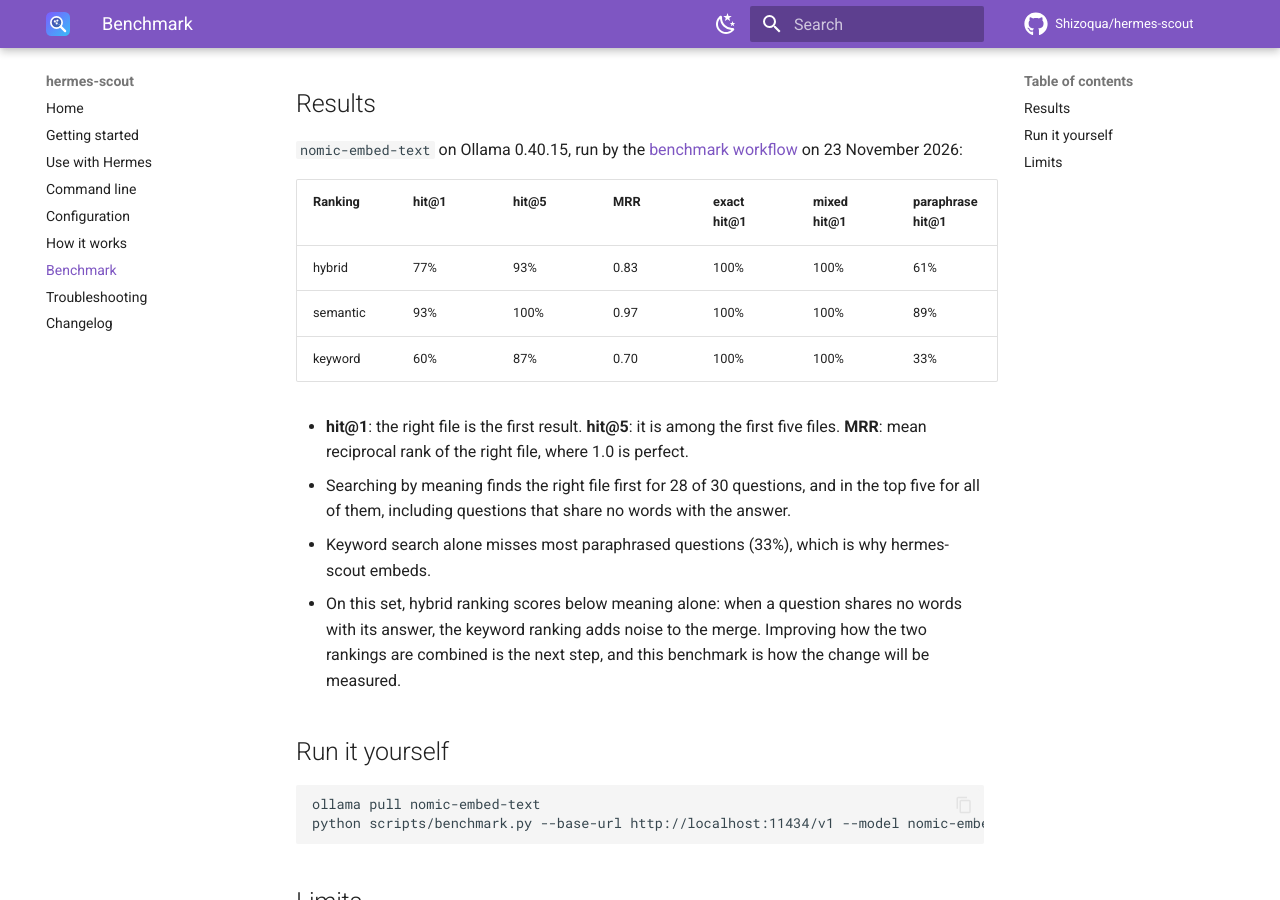
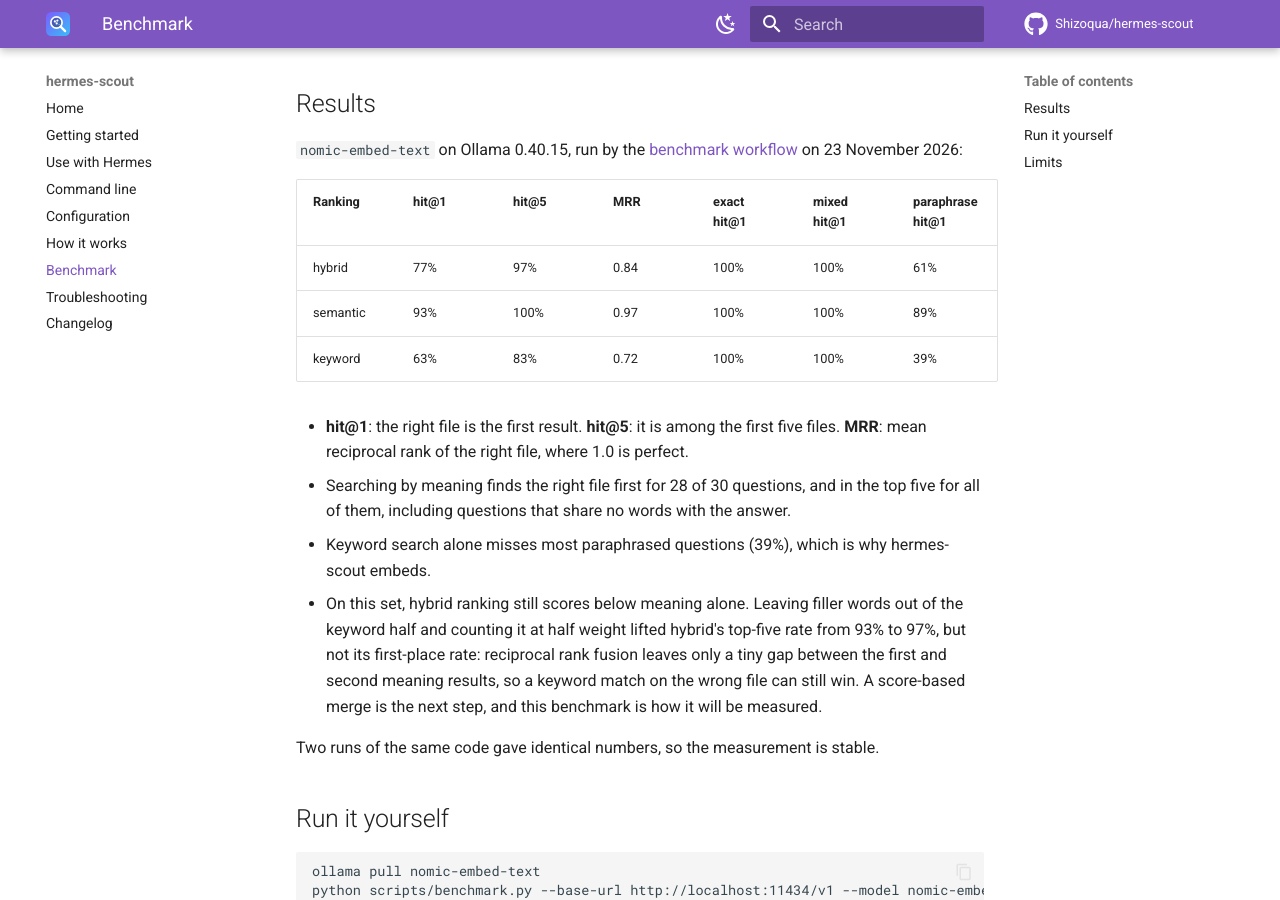
Before and after one commit to Shizoqua/hermes-scout, an MkDocs documentation site: the page built from docs/benchmark.md, in a window 1280 px wide and 900 px high, scrolled down 319 px. Built offline with MkDocs 1.6.1 and Material for MkDocs 9.7.7, drawn with Linux system fonts in a browser that asks for light colours; comment, search, counter and statistics services are not loaded.

Commit message:
Update the benchmark results for the new hybrid ranking
nomic-embed-text, benchmark run on this branch: hybrid 77% hit@1 and
97% hit@5 (was 93%), MRR 0.84; keyword 63% hit@1; semantic unchanged at
93%. Notes why hybrid still trails meaning-only ranking.

```diff
--- a/docs/benchmark.md
+++ b/docs/benchmark.md
@@ -17,18 +17,22 @@ on 23 November 2026:
 
 | Ranking | hit@1 | hit@5 | MRR | exact hit@1 | mixed hit@1 | paraphrase hit@1 |
 |---|---|---|---|---|---|---|
-| hybrid | 77% | 93% | 0.83 | 100% | 100% | 61% |
+| hybrid | 77% | 97% | 0.84 | 100% | 100% | 61% |
 | semantic | 93% | 100% | 0.97 | 100% | 100% | 89% |
-| keyword | 60% | 87% | 0.70 | 100% | 100% | 33% |
+| keyword | 63% | 83% | 0.72 | 100% | 100% | 39% |
 
 - **hit@1**: the right file is the first result. **hit@5**: it is among the first five files.
   **MRR**: mean reciprocal rank of the right file, where 1.0 is perfect.
 - Searching by meaning finds the right file first for 28 of 30 questions, and in the top five for
   all of them, including questions that share no words with the answer.
-- Keyword search alone misses most paraphrased questions (33%), which is why hermes-scout embeds.
-- On this set, hybrid ranking scores below meaning alone: when a question shares no words with its
-  answer, the keyword ranking adds noise to the merge. Improving how the two rankings are combined
-  is the next step, and this benchmark is how the change will be measured.
+- Keyword search alone misses most paraphrased questions (39%), which is why hermes-scout embeds.
+- On this set, hybrid ranking still scores below meaning alone. Leaving filler words out of the
+  keyword half and counting it at half weight lifted hybrid's top-five rate from 93% to 97%, but not
+  its first-place rate: reciprocal rank fusion leaves only a tiny gap between the first and second
+  meaning results, so a keyword match on the wrong file can still win. A score-based merge is the
+  next step, and this benchmark is how it will be measured.
+
+Two runs of the same code gave identical numbers, so the measurement is stable.
 
 ## Run it yourself
 
```
Also changed, not shown: README.md (+3 -3 lines).
